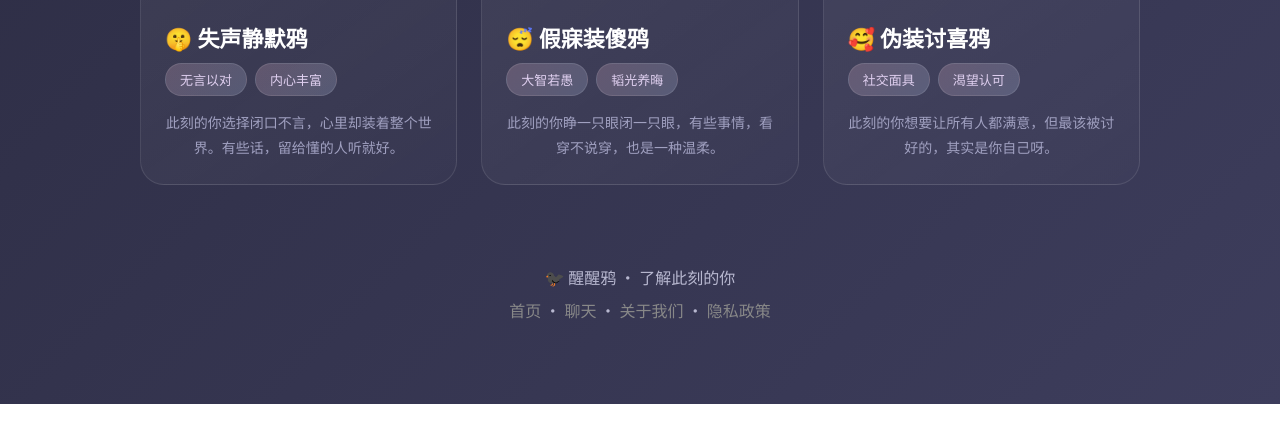
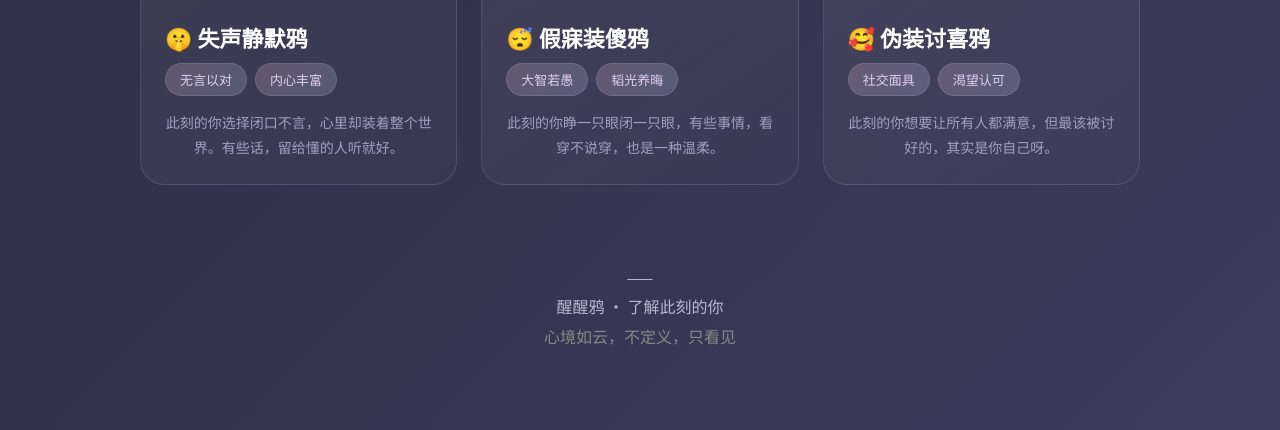
Before and after one commit to XX1483732026/-, a plain HTML site: page community.html in a window 1280 px wide. Shown: the part 2310-2740 px from the top of the page. Before the commit the page ends 2714 px from the top, so only its background shows below. Drawn offline with Linux system fonts and the light colour scheme.

Commit message:
统一品牌签名格式

```diff
--- a/community.html
+++ b/community.html
@@ -477,8 +477,9 @@
     </div>
 
     <div class="footer">
-        <p>🐦‍⬛ 醒醒鸦 · 了解此刻的你</p>
-        <p style="margin-top: 8px;"><a href="index.html">首页</a> · <a href="chat.html">聊天</a> · <a href="about.html">关于我们</a> · <a href="privacy.html">隐私政策</a></p>
+        <p style="margin-bottom: 4px;">——</p>
+        <p>醒醒鸦 · 了解此刻的你</p>
+        <p style="margin-top: 4px; color: #888;">心境如云，不定义，只看见</p>
     </div>
     <!-- 离线提示 -->
     <div class="offline-toast" id="offlineToast">
```
